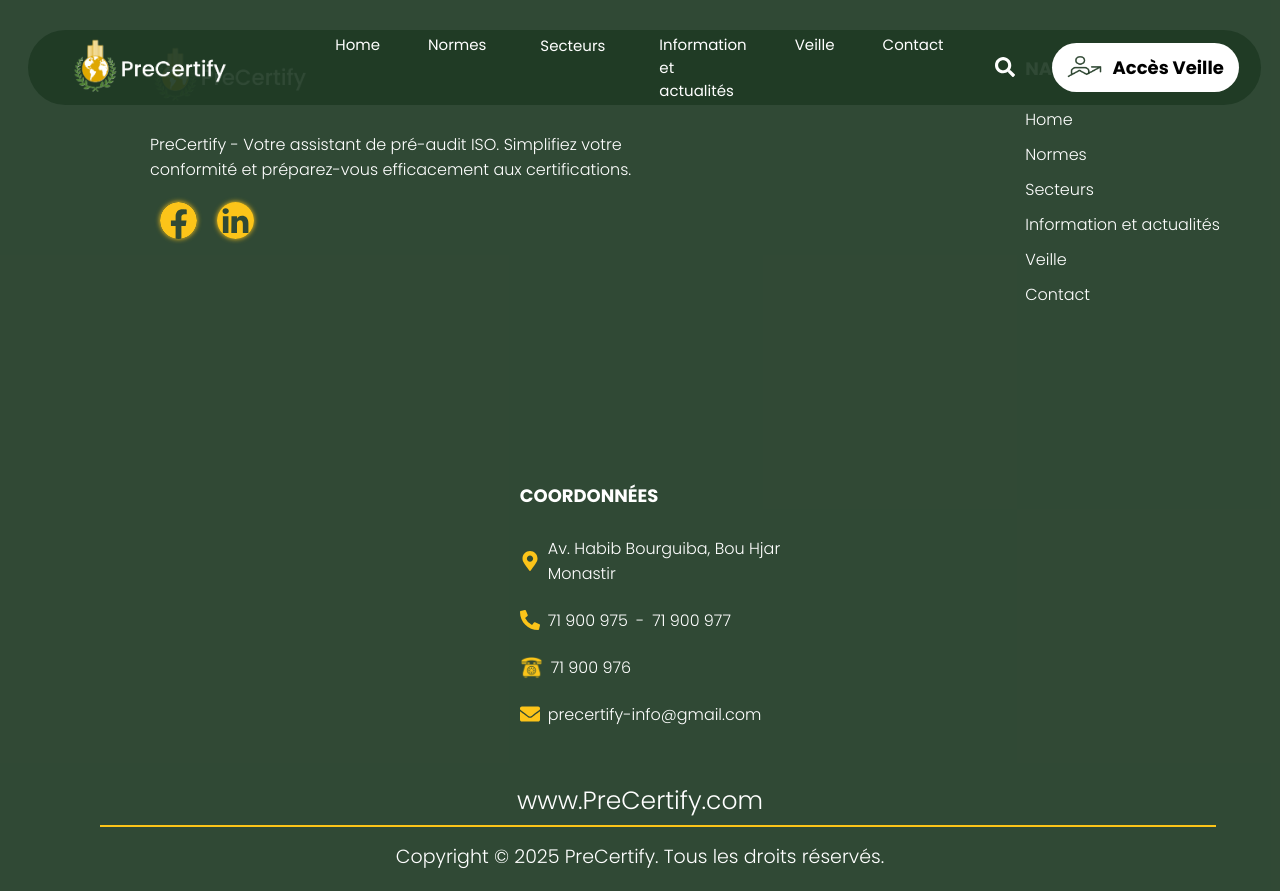
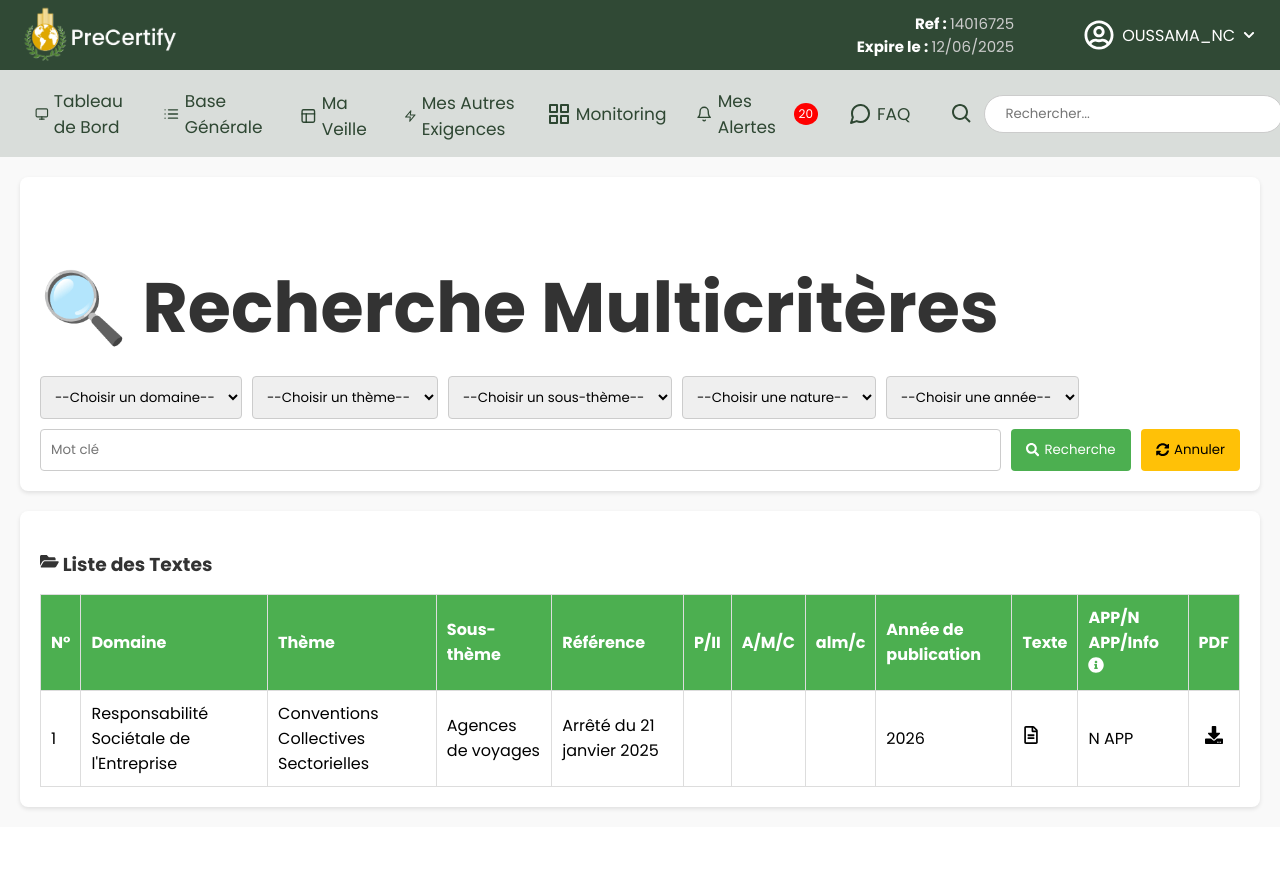
Before and after one commit to Ineskhalladi/pre-certify-frontend, a React (Create React App) app: page /basegenerale in a window 1280 px wide. After the commit the page ends 827 px from the top, so only its background shows below. Built offline with nearby package versions, Linux system fonts and the light colour scheme.

Commit message:
zdet 5demt

```diff
--- a/src/App.js
+++ b/src/App.js
@@ -5,25 +5,27 @@
 import ContactUs from "./pages/ContactUs";
 import NavBar from "./components/NavBar";
 import Footer from "./components/Footer";
-import Dashboard from "./pages/Dashbord"; // Nouvelle page avec uniquement NavBar2
-
+import Dashboard from "./pages/Dashboard"; // Nouvelle page avec uniquement NavBar2
+import BaseGenerale from "./pages/BaseGenerale";
 const App = () => {
   const location = useLocation();
   const isAuthPage = location.pathname === "/signin" || location.pathname === "/signup";
   const isDashboard = location.pathname === "/dashboard";
+  const isBaseGenerale = location.pathname === "/basegenerale";
 
   return (
     <>
-      {!isAuthPage && !isDashboard && <NavBar />}
+      {!isAuthPage && !isDashboard && !isBaseGenerale && <NavBar />}
 
       <Routes>
         <Route path="/" element={<ContactUs />} />
         <Route path="/signin" element={<SignIn />} />
         <Route path="/signup" element={<SignUp />} />
         <Route path="/dashboard" element={<Dashboard />} />
+        <Route path="/basegenerale" element={<BaseGenerale/>} />
       </Routes>
 
-      {!isAuthPage && !isDashboard && <Footer />}
+      {!isAuthPage && !isDashboard && !isBaseGenerale && <Footer />}
     </>
   );
 };
--- a/src/components/NavBar.js
+++ b/src/components/NavBar.js
@@ -34,13 +34,13 @@
         <Link to="/home" className='na'>Home</Link>
         <Link to="/normes" className='na'>Normes</Link>
 
-        <div className='dropdown'>
-          <button className='naa' onClick={() => setShowSectors(!showSectors)}>Secteurs</button>
+        <div className="dropdown" tabIndex={0} onBlur={() => setShowSectors(false)}>
+      <button className="naa" onClick={() => setShowSectors(!showSectors)}>Secteurs</button>
       {showSectors && (
-            <div className='sectors-dropdown' onClick={(e) => e.stopPropagation()}>
-              <div className='sectors-grid'>
+        <div className="sectors-dropdown">
+          <div className="sectors-grid">
             {sectors.map((sector, index) => (
-                  <Link key={index} to={sector.path} className='sector-item' onClick={() => setShowSectors(false)}>
+              <Link key={index} to={sector.path} className="sector-item" onClick={() => setShowSectors(false)}>
                 {sector.name}
               </Link>
             ))}
--- a/src/components/NavBar2.js
+++ b/src/components/NavBar2.js
@@ -38,8 +38,8 @@
       </div>
 
       <nav className="navbar-bottom3">
-        <Link to="/tableau de bord" className="menu-item3"><FiMonitor className="icon-nav3" /> Tableau de Bord</Link>
-        <Link to="/base generale" className="menu-item3"><LuList className="icon-nav3" /> Base Générale</Link>
+        <Link to="/dashboard" className="menu-item3"><FiMonitor className="icon-nav3" /> Tableau de Bord</Link>
+        <Link to="/basegenerale" className="menu-item3"><LuList className="icon-nav3" /> Base Générale</Link>
 
         <div
           className="dropdown3"
--- /dev/null
+++ b/src/pages/BaseGenerale.css
@@ -0,0 +1,101 @@
+/* Style général */
+.page-container {
+    font-family: Arial, sans-serif;
+    padding: 20px;
+    background-color: #f9f9f9;
+  }
+
+  /* Section de recherche */
+  .search-container {
+    background: white;
+    padding: 20px;
+    border-radius: 8px;
+    box-shadow: 0px 2px 4px rgba(0, 0, 0, 0.1);
+  }
+
+  h2, h3 {
+    color: #333;
+    margin-bottom: 15px;
+  }
+
+  /* Champs de filtrage */
+  .filters {
+    display: flex;
+    flex-wrap: wrap;
+    gap: 10px;
+  }
+
+  .filters select,
+  .filters input {
+    padding: 10px;
+    border: 1px solid #ccc;
+    border-radius: 4px;
+    min-width: 180px;
+  }
+
+  .filters input {
+    flex: 1;
+  }
+
+  .btn-search, .btn-cancel {
+    display: flex;
+    align-items: center;
+    gap: 5px;
+    padding: 10px 15px;
+    border: none;
+    border-radius: 4px;
+    cursor: pointer;
+  }
+
+  .btn-search {
+    background-color: #4CAF50;
+    color: white;
+  }
+
+  .btn-cancel {
+    background-color: #ffc107;
+    color: black;
+  }
+
+  /* Liste des textes */
+  .text-list-container {
+    margin-top: 20px;
+    background: white;
+    padding: 20px;
+    border-radius: 8px;
+    box-shadow: 0px 2px 4px rgba(0, 0, 0, 0.1);
+  }
+
+  table {
+    width: 100%;
+    border-collapse: collapse;
+  }
+
+  table th, table td {
+    border: 1px solid #ddd;
+    padding: 10px;
+    text-align: left;
+  }
+
+  table th {
+    background-color: #4CAF50;
+    color: white;
+  }
+
+  table td {
+    background-color: white;
+  }
+
+  table td:last-child {
+    text-align: center;
+  }
+
+  /* Icônes */
+  table td svg {
+    font-size: 18px;
+    cursor: pointer;
+  }
+
+  table td svg:hover {
+    color: #4CAF50;
+  }
--- /dev/null
+++ b/src/pages/BaseGenerale.js
@@ -0,0 +1,89 @@
+import React from "react";
+import "../pages/BaseGenerale.css";
+import { FaSearch, FaSyncAlt, FaRegFileAlt, FaDownload, FaInfoCircle, FaFolderOpen } from "react-icons/fa";
+import NavBar2 from "../components/NavBar2";
+
+const SearchFilters = () => {
+  return (
+    <div className="search-container">
+      <h2>🔍 Recherche Multicritères</h2>
+      <div className="filters">
+        <select>
+          <option>--Choisir un domaine--</option>
+        </select>
+        <select>
+          <option>--Choisir un thème--</option>
+        </select>
+        <select>
+          <option>--Choisir un sous-thème--</option>
+        </select>
+        <select>
+          <option>--Choisir une nature--</option>
+        </select>
+        <select>
+          <option>--Choisir une année--</option>
+        </select>
+        <input type="text" placeholder="Mot clé" />
+        <button className="btn-search"><FaSearch /> Recherche</button>
+        <button className="btn-cancel"><FaSyncAlt /> Annuler</button>
+      </div>
+    </div>
+  );
+};
+
+const TextList = () => {
+  return (
+    <div className="text-list-container">
+      <h3><FaFolderOpen /> Liste des Textes</h3>
+      <table>
+        <thead>
+          <tr>
+            <th>N°</th>
+            <th>Domaine</th>
+            <th>Thème</th>
+            <th>Sous-thème</th>
+            <th>Référence</th>
+            <th>P/II</th>
+            <th>A/M/C</th>
+            <th>alm/c</th>
+            <th>Année de publication</th>
+            <th>Texte</th>
+            <th>APP/N APP/Info <FaInfoCircle /></th>
+            <th>PDF</th>
+          </tr>
+        </thead>
+        <tbody>
+          <tr>
+            <td>1</td>
+            <td>Responsabilité Sociétale de l'Entreprise</td>
+            <td>Conventions Collectives Sectorielles</td>
+            <td>Agences de voyages</td>
+            <td>Arrêté du 21 janvier 2025</td>
+            <td></td>
+            <td></td>
+            <td></td>
+            <td>2026</td>
+            <td><FaRegFileAlt /></td>
+            <td>N APP</td>
+            <td><FaDownload /></td>
+          </tr>
+        </tbody>
+      </table>
+    </div>
+  );
+};
+
+const  BaseGenerale = () => {
+  return (
+    <>
+    <NavBar2/>
+
+    <div className="page-container">
+      <SearchFilters />
+      <TextList />
+    </div>
+    </>
+  );
+};
+
+export default BaseGenerale;
--- a/src/pages/ContactUs.css
+++ b/src/pages/ContactUs.css
@@ -295,7 +295,7 @@
 }
 
 .scroll-to-top:hover {
-  background-color: #0056b3;
+  background-color: #E0A600;
 }
 
 .scroll-to-top:active {
--- a/src/pages/Dashbord.js
+++ /dev/null
@@ -1,13 +0,0 @@
-import React from "react";
-import NavBar2 from "../components/NavBar2";
-
-const Dashboard = () => {
-  return (
-    <div>
-      <NavBar2 />
-      <h1>Bienvenue sur le Dashboard</h1>
-    </div>
-  );
-};
-
-export default Dashboard;
```
Also changed, not shown: src/pages/Dashboard.css (added), src/pages/Dashboard.js (added). Lines whose indentation alone changed are shown as unchanged.
